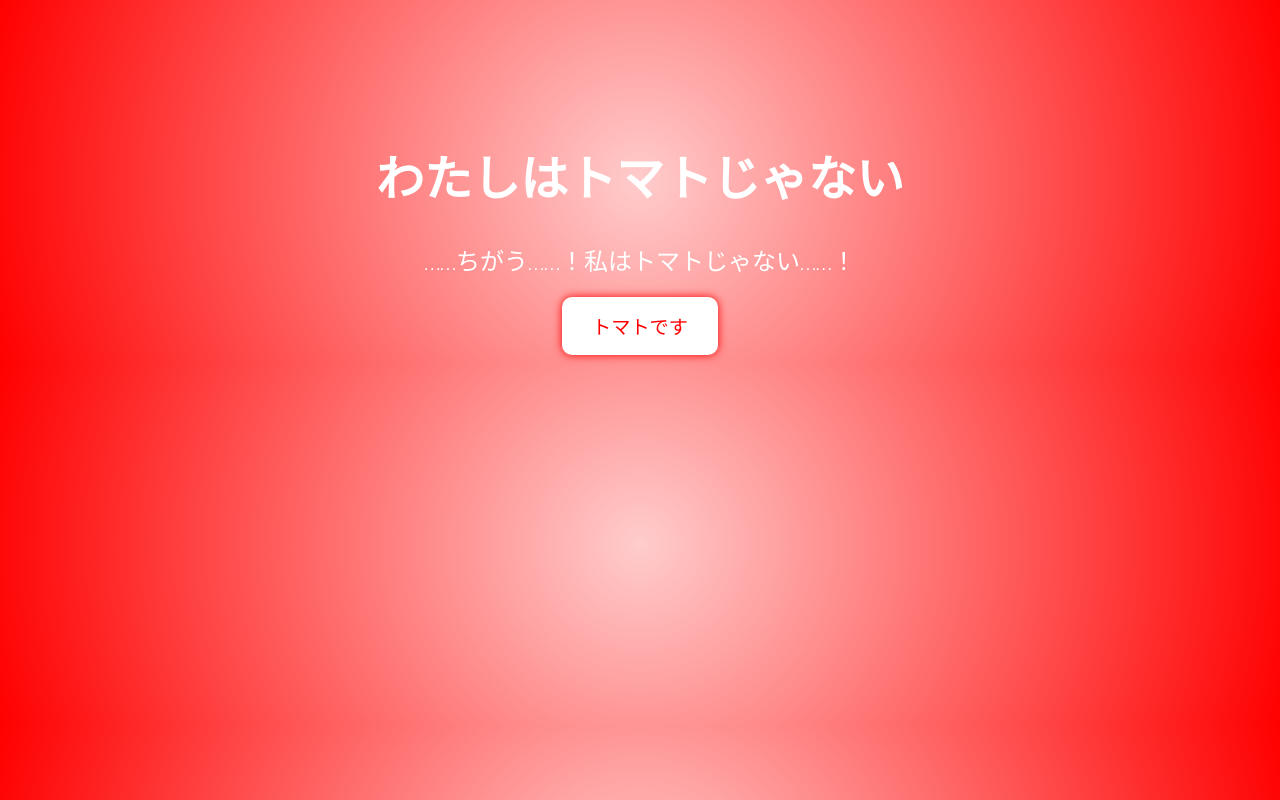
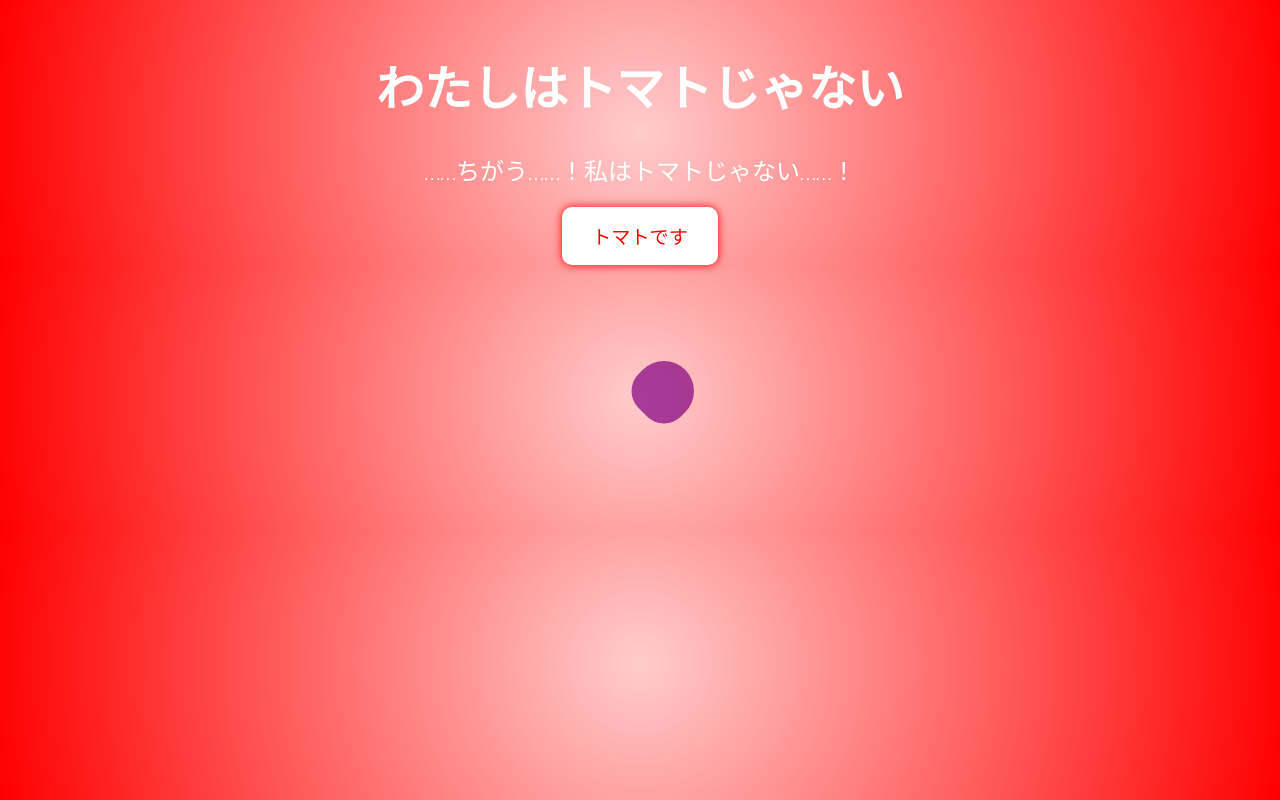
Before and after one commit to Gorilla-kiwami/g, a plain HTML site: page index.html in a window 1280 px wide. Both pictures are taken after a click on the button "トマトです". Drawn offline with Linux system fonts and the light colour scheme.

Commit message:
Update index.html

```diff
--- a/index.html
+++ b/index.html
@@ -9,10 +9,13 @@
       color: white;
       font-family: 'Comic Sans MS', sans-serif;
       text-align: center;
-      padding-top: 100px;
+      overflow: hidden;
+      margin: 0;
+      padding: 0;
     }
     h1 {
       font-size: 3em;
+      margin-top: 50px;
     }
     #msg {
       font-size: 1.5em;
@@ -31,6 +34,16 @@
     button:hover {
       background: pink;
     }
+    .nasu {
+      position: absolute;
+      width: 60px;
+      height: 60px;
+      background: purple;
+      border-radius: 50% 50% 40% 40%;
+      transform: rotate(45deg);
+      z-index: 0;
+      opacity: 0.7;
+    }
   </style>
 </head>
 <body>
@@ -47,12 +60,33 @@
       "お前の名前、ケチャップ太郎って聞いたぞ？",
       "諦めろ、トマトはトマトだ。",
       "世界は君をトマトとして受け入れた。",
-      "トマトです",
-      "ゲームクリア：あなたはついにトマトになった。"
+      "ナスが迫ってくる…！",
+      "ナスが支配した。",
+      "トマトォォォォ！！！！！！（絶叫）"
     ];
 
     function press() {
+      // メッセージ更新
       document.getElementById("msg").textContent = phrases[Math.min(count, phrases.length - 1)];
+
+      // トマトSE再生
+      const audio = new SpeechSynthesisUtterance("トマト！");
+      audio.pitch = 2;
+      audio.rate = 1.5;
+      speechSynthesis.speak(audio);
+
+      // ナス出現
+      const nasu = document.createElement("div");
+      nasu.classList.add("nasu");
+      nasu.style.left = Math.random() * window.innerWidth + "px";
+      nasu.style.top = Math.random() * window.innerHeight + "px";
+      document.body.appendChild(nasu);
+
+      // 背景ナス色に染める
+      if (count >= 7) {
+        document.body.style.background = "repeating-linear-gradient(45deg, purple, darkviolet 10px)";
+      }
+
       count++;
     }
   </script>
```
